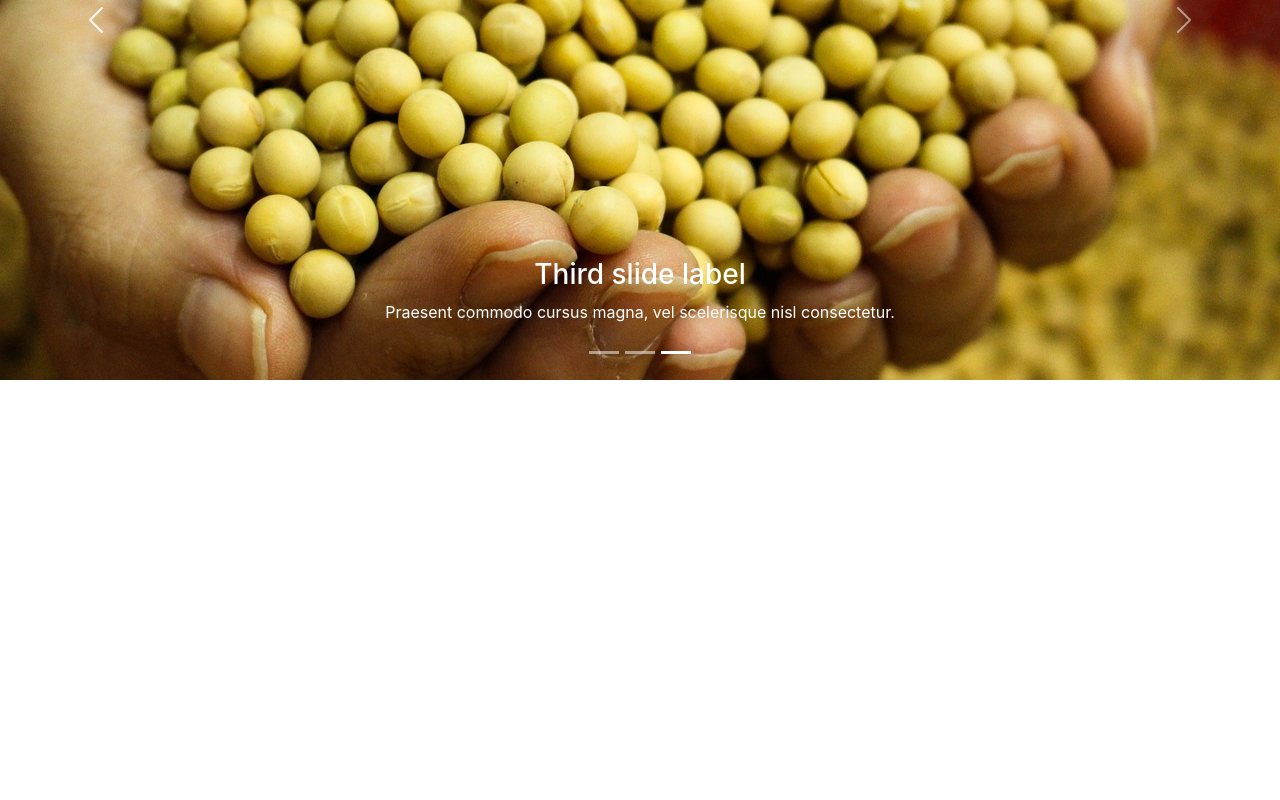
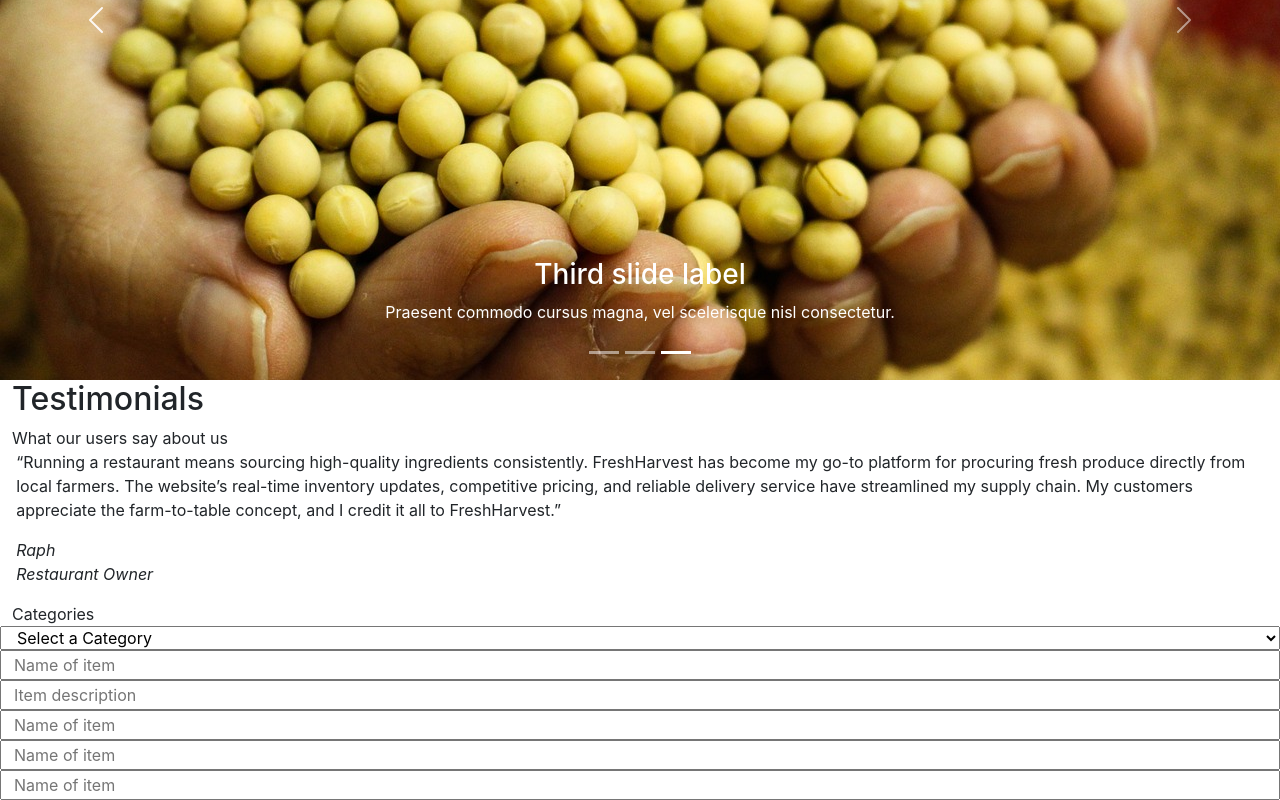
Before and after one commit to TAAP-Mest/Agro-Biz, a React (Create React App) app: page / in a window 1280 px wide. Shown: the part 340-1140 px from the top of the page. Before the commit the page ends 800 px from the top, so only its background shows below. Built offline with nearby package versions, Linux system fonts and the light colour scheme.

Commit message:
working on testimonials

```diff
--- a/src/App.js
+++ b/src/App.js
@@ -1,10 +1,12 @@
 // import './App.css';
 import LandingPage from './pages/Landing page';
+import SellingPage from './pages/Selling page';
 
 function App() {
   return (
     <div>
       <LandingPage />
+      <SellingPage />
     </div>
   );
 }
--- /dev/null
+++ b/src/components/Seller Dashboard/index.jsx
@@ -0,0 +1,44 @@
+import Container from 'react-bootstrap/Container';
+import Row from 'react-bootstrap/Row';
+
+
+const SellerDashboard = () => {
+    return (
+        <section>
+            <Container fluid>
+                <Row className='rows'>
+                    <label htmlFor="categorie">Categories</label>
+                    <select className="categorie">
+                        <option value="" disabled selected hidden>Select a Category</option>
+                        <option value="tools & equipment">Tools & Equipment</option>
+                        <option value="foodstuff">Foodstuff</option>
+                        <option value="farm inputs">Farm Inputs</option>
+                    </select>
+                </Row>
+
+                <Row className='rows'>
+                    <input type="text" placeholder='Name of item' />
+                </Row>
+
+                <Row className='rows'>
+                    <input type="text" placeholder='Item description' />
+                </Row>
+
+                <Row className='rows'>
+                    <input type="text" placeholder='Name of item' />
+                </Row>
+
+                <Row className='rows'>
+                    <input type="text" placeholder='Name of item' />
+                </Row>
+
+                <Row className='rows'>
+                    <input type="text" placeholder='Name of item' />
+                </Row>
+            </Container>
+
+        </section>
+    )
+}
+
+export default SellerDashboard;
--- /dev/null
+++ b/src/components/Testimonials/index.jsx
@@ -0,0 +1,59 @@
+import Container from 'react-bootstrap/Container';
+import Carousel from 'react-bootstrap/Carousel';
+
+let testimonialsData = [
+{
+  id: 1,
+  name: 'Maria',
+  title: 'Small-Scale Farmer',
+  description: '“As a small-scale farmer, I used to struggle with finding buyers for my fresh produce. But ever since I started using AgroBiz, my life has changed. The platform connects me directly with consumers who appreciate locally grown, organic fruits and vegetables. The seamless ordering process and timely payments have made my farming journey more sustainable and profitable.”'
+},
+{
+  id: 2,
+  name: 'Joseph',
+  title: 'Urban Gardener',
+  description: '“Living in a city, I always dreamed of having my own garden. Thanks to AgroBiz, I can now order a variety of seeds, saplings, and gardening tools online. The website is user-friendly interface and detailed product descriptions make it easy for me to choose the right items. Plus, their blog section provides valuable tips on urban gardening. I have transformed my balcony into a lush green oasis!”'
+},
+{
+  id: 3,
+  name: 'Raph',
+  title: 'Restaurant Owner',
+  description: '“Running a restaurant means sourcing high-quality ingredients consistently. FreshHarvest has become my go-to platform for procuring fresh produce directly from local farmers. The website’s real-time inventory updates, competitive pricing, and reliable delivery service have streamlined my supply chain. My customers appreciate the farm-to-table concept, and I credit it all to FreshHarvest.”'
+},
+
+]
+
+const Testimonials = () => {
+  return (
+    <section className='testimonialBox'>
+      <Container fluid>
+        <div className='appTestimonial'>
+          <h2>Testimonials</h2>
+          <span className='subtitle'>What our users say about us</span>
+        </div>
+
+        <Carousel controls={false} >
+          {
+            testimonialsData.map(testimonials => {
+              return (
+                <Carousel.Item interval={500} key={testimonials.id}>
+                  <blockquote>
+                    <p>{testimonials.description}</p>
+                    <cite>
+                      <span className='firstTestimonial'>{testimonials.name}</span><br />
+                      <span className='firstTestimonialTitle'>{testimonials.title}</span>
+                    </cite>
+                  </blockquote>
+                </Carousel.Item>
+              );
+            })
+          }
+
+        </Carousel>
+      </Container>
+
+    </section>
+  )
+}
+
+export default Testimonials;
--- a/src/pages/Landing page/index.jsx
+++ b/src/pages/Landing page/index.jsx
@@ -2,12 +2,14 @@
 
 import Navbar from "../../components/Navbar";
 import Slider from "../../components/Slider";
+import Testimonials from "../../components/Testimonials";
 
 const LandingPage = () => {
   return (
     <div>
       <Navbar />
       <Slider />
+      <Testimonials />
     </div>
   )
 }
--- /dev/null
+++ b/src/pages/Selling page/index.jsx
@@ -0,0 +1,11 @@
+import SellerDashboard from "../../components/Seller Dashboard";
+
+const SellingPage = () => {
+  return (
+    <div>
+      <SellerDashboard />
+    </div>
+  )
+}
+
+export default SellingPage;
```
Also changed, not shown: src/components/Slider/vv.jsx (deleted, +0 -34 lines), src/components/Seller Dashboard/index.modules.css (added), src/components/Testimonials/index.module.css (added).
